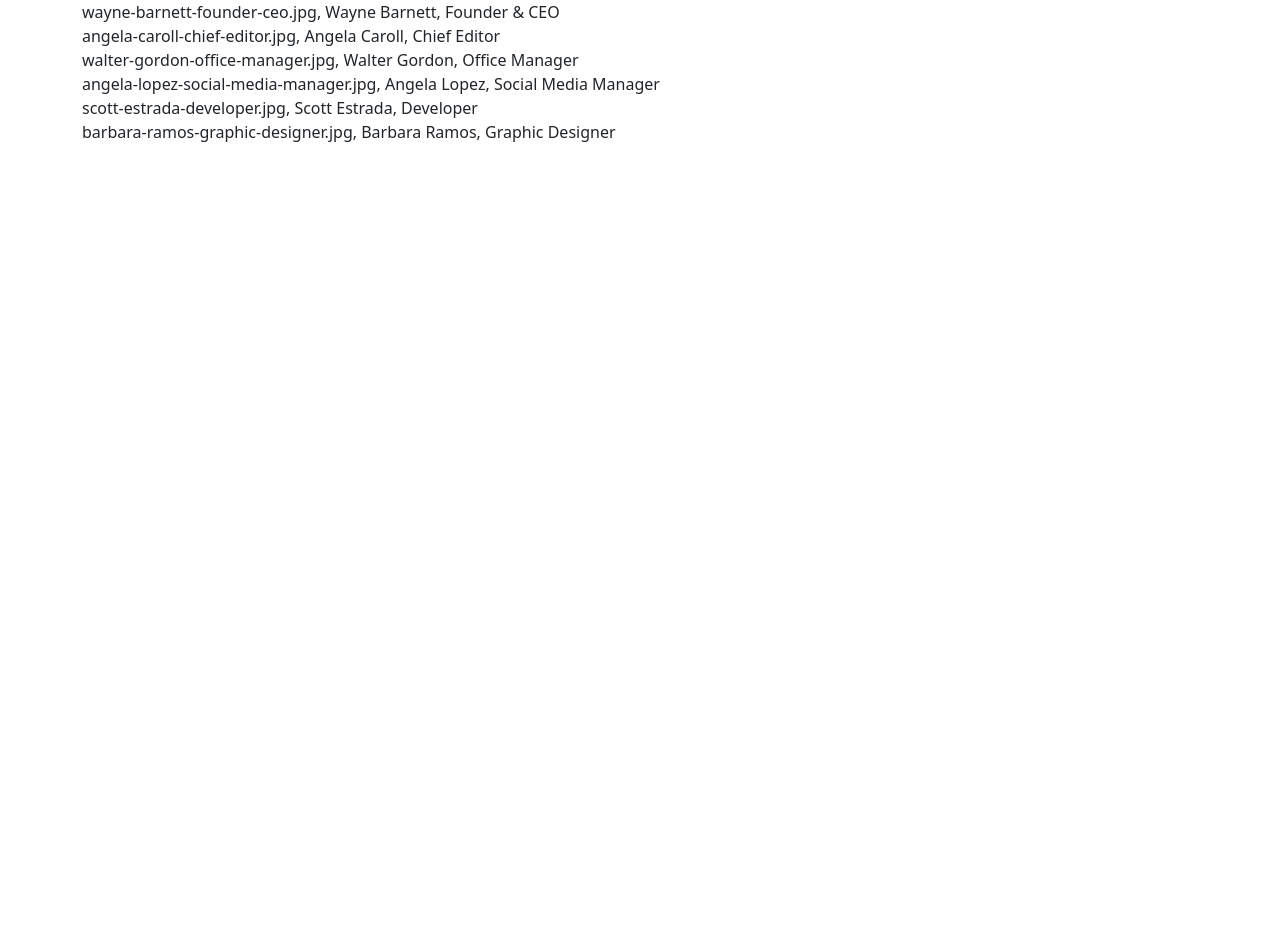
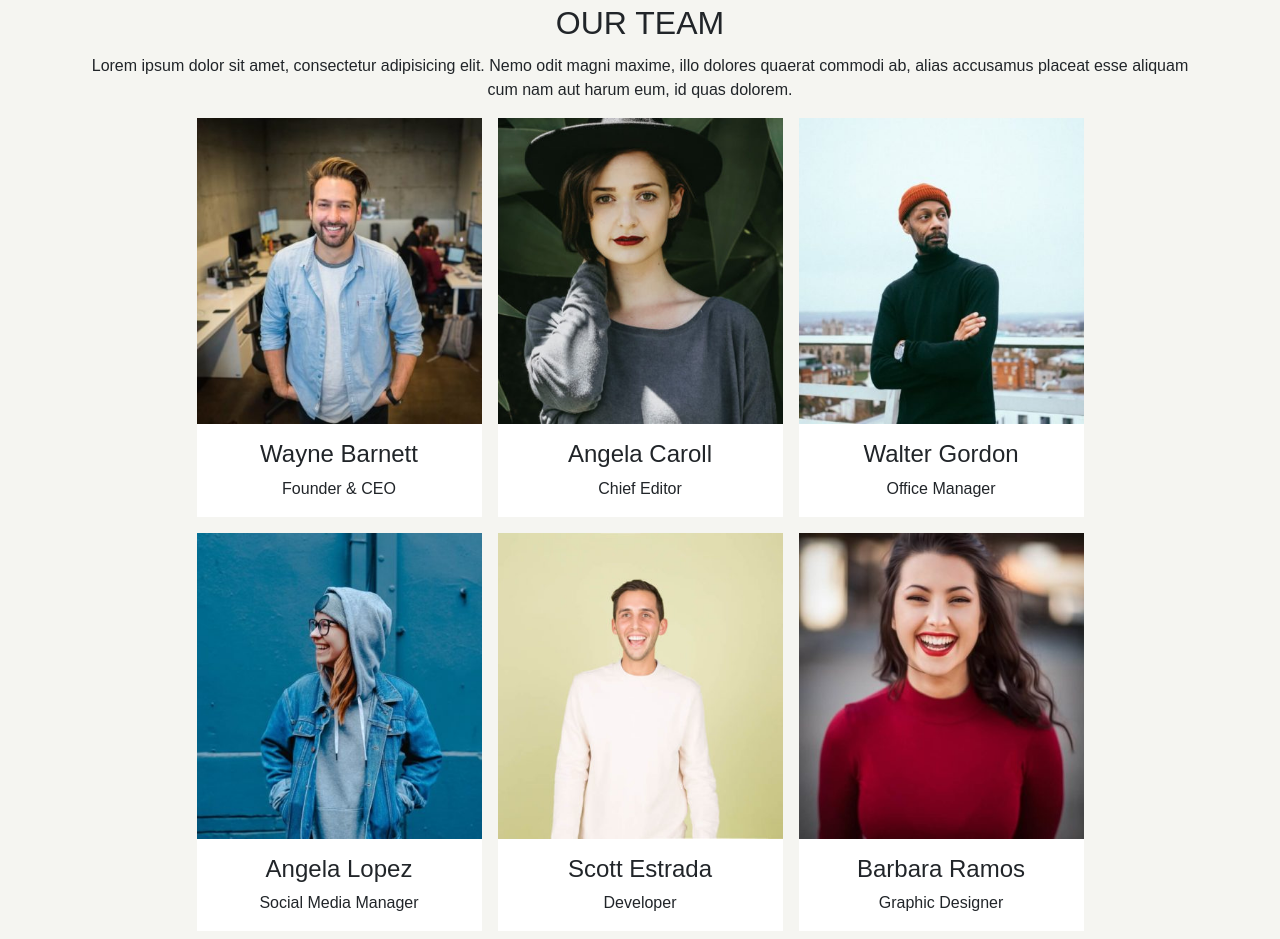
Before and after one commit to GiuliaRuggeri/js-our-team, a plain HTML site: page index.html in a window 1280 px wide. Before the commit the page ends 800 px from the top, so only its background shows below. Drawn offline with nearby package versions, Linux system fonts and the light colour scheme.

Commit message:
aggiunge funzione che crea cards

```diff
--- a/css/style.css
+++ b/css/style.css
@@ -0,0 +1,14 @@
+*{
+    box-sizing: border-box;
+    margin: 0;
+    padding: 0;
+}
+
+body{
+    font-family: sans-serif;
+    background-color: #F5F5F1;
+}
+
+.width-2{
+    width: 25rem;
+}
--- a/index.html
+++ b/index.html
@@ -11,11 +11,22 @@
 
 <body>
     <header>
+        <div class="container">
+            <div class="row text-center">
+                <div class="col-12 mt-1">
+                    <h2>OUR TEAM</h2>
+                </div>
+                <div class="col-12 mt-1 mb-2">
+                    Lorem ipsum dolor sit amet, consectetur adipisicing elit. Nemo odit magni maxime, illo dolores
+                    quaerat commodi ab, alias accusamus placeat esse aliquam cum nam aut harum eum, id quas dolorem.
+                </div>
+            </div>
+        </div>
 
     </header>
     <main>
         <div class="container">
-        <div class="row" id="row">
+            <div class="row justify-content-center" id="row">
 
             </div>
 
--- a/js/main.js
+++ b/js/main.js
@@ -1,4 +1,5 @@
 	let row=document.getElementById("row");
+
 
 
         let teamList=[
@@ -49,7 +50,26 @@ for(i=0; i<teamList.length; i++){
     console.log(teamList[i].name);
     console.log(teamList[i].job);
 
-    let teamMember=document.createElement("div");
-    teamMember.innerHTML=(`${teamList[i].photo}, ${teamList[i].name}, ${teamList[i].job}`);
-    row.append(teamMember);
+
+    createCard(teamList[i]);
+
+    // let teamMember=document.createElement("div");
+    // teamMember.innerHTML=(`${teamList[i].photo}, ${teamList[i].name}, ${teamList[i].job}`);
+    // row.append(teamMember);
+
 }
+
+function createCard(member){
+    let card=document.createElement("div");
+    card.classList.add("col-3", "text-center", "m-2", "bg-white","p-0" )
+    let img=document.createElement("img");
+    img.src= "./img/"+(member.photo);
+    img.classList.add( "w-100")
+    let name=document.createElement("h4");
+    name.innerHTML=(member.name);
+    name.classList.add("mt-3")
+    let job=document.createElement("p");
+    job.innerHTML=(member.job);
+    card.append(img, name, job);
+    row.append(card);
+}
```
Lines whose indentation alone changed are shown as unchanged.
